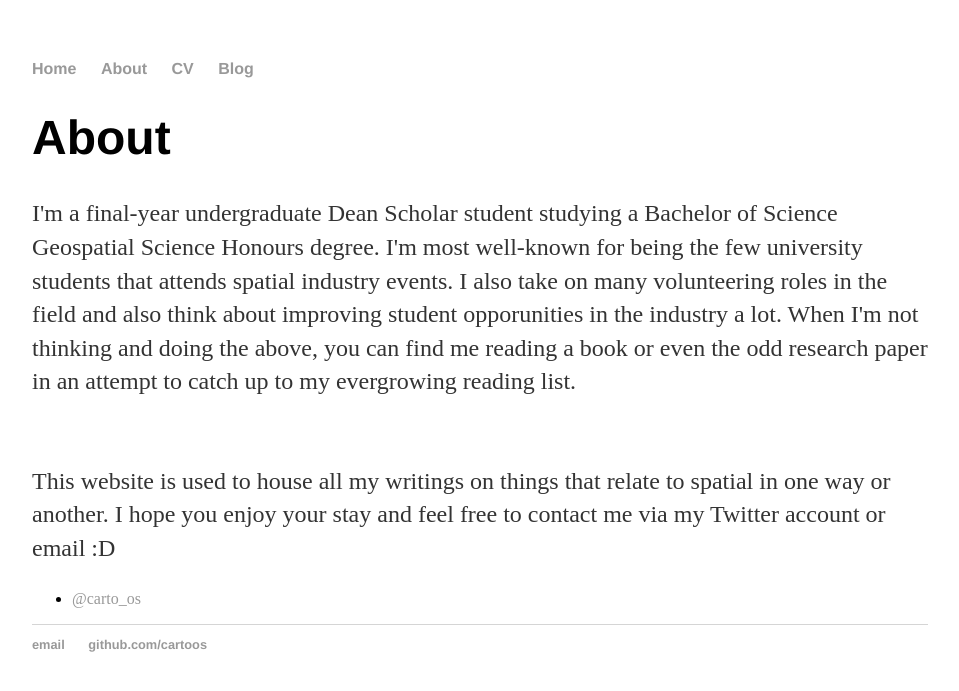
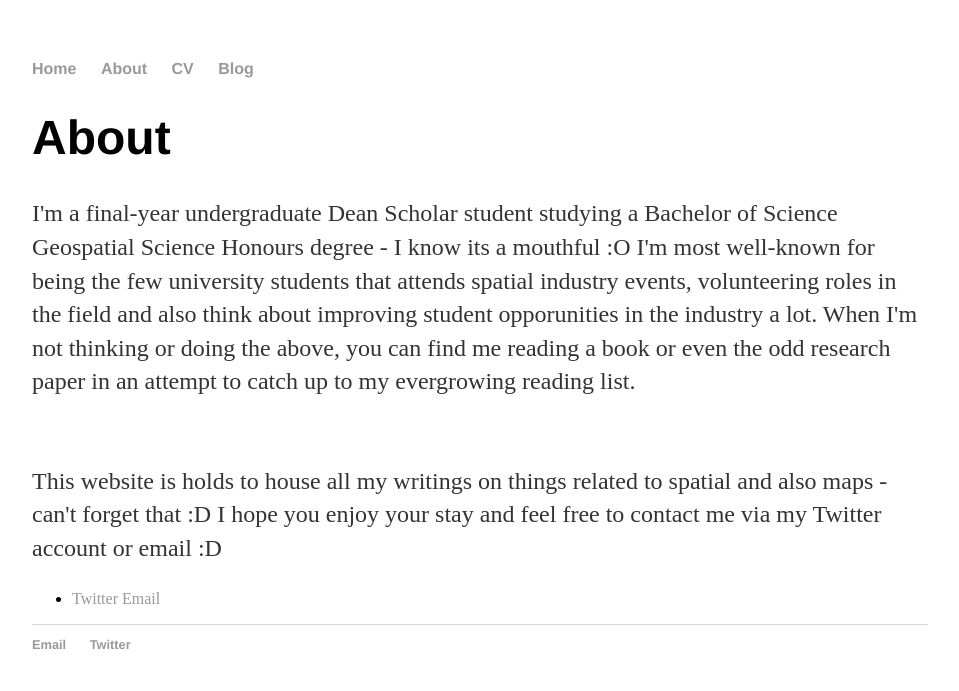
Before and after one commit to cartoos/cartoos.github.io, a Jekyll site: the page about/index.html, which Jekyll copies as it is, in a window 1280 px wide. Shown: the top 691 px of the page, without its empty margins (160-1119 px from the left). Built offline with Jekyll 4.4.1, drawn with Linux system fonts in a browser that asks for light colours.

Commit message:
Update index.html

```diff
--- a/about/index.html
+++ b/about/index.html
@@ -18,16 +18,18 @@
   		<div class="about">
 			<h1>About</h1>
 			<p>I'm a final-year undergraduate Dean Scholar student studying a Bachelor of Science
-			Geospatial Science Honours degree. I'm most well-known for being the few university students that
-			attends spatial industry events. I also take on  many volunteering roles in the field
+			Geospatial Science Honours degree - I know its a mouthful :O
+			I'm most well-known for being the few university students that
+			attends spatial industry events, volunteering roles in the field
 			and also think about improving student opporunities in the industry a lot.
-			When I'm not thinking and doing the above, you can find me reading a book or even the odd research paper
+			When I'm not thinking or doing the above, you can find me reading a book or even the odd research paper
 			in an attempt to catch up to my evergrowing reading list.</p><br>
-			<p>This website is used to house all my writings on things that relate to spatial in one way or another.
-				I hope you enjoy your stay and feel free to contact me via my Twitter account or email :D</p>
+			<p>This website is holds to house all my writings on things related to spatial and also maps - can't forget that :D
+			I hope you enjoy your stay and feel free to contact me via my Twitter account or email :D</p>
 
 			<ul class="contacts">
-				<li><a href="https://twitter.com/carto_os">@carto_os</a></li>
+				<li><a href="https://twitter.com/carto_os">Twitter</a>
+				<a href="mailto:oscar.so@outlook.com">Email</a></li>
 				</ul>
 		</div>
 
@@ -36,8 +38,8 @@
 
   <footer>
    <ul>
-   <li><a href="mailto:oscar.so@outlook.com">email</a></li>
-   <li><a href="https://github.com/cartoos">github.com/cartoos</a></li>
+   <li><a href="mailto:oscar.so@outlook.com">Email</a></li>
+   <li><a href="https://twitter.com/carto_os">Twitter</a></li>
    </ul>
   </footer>
   </body>
```
